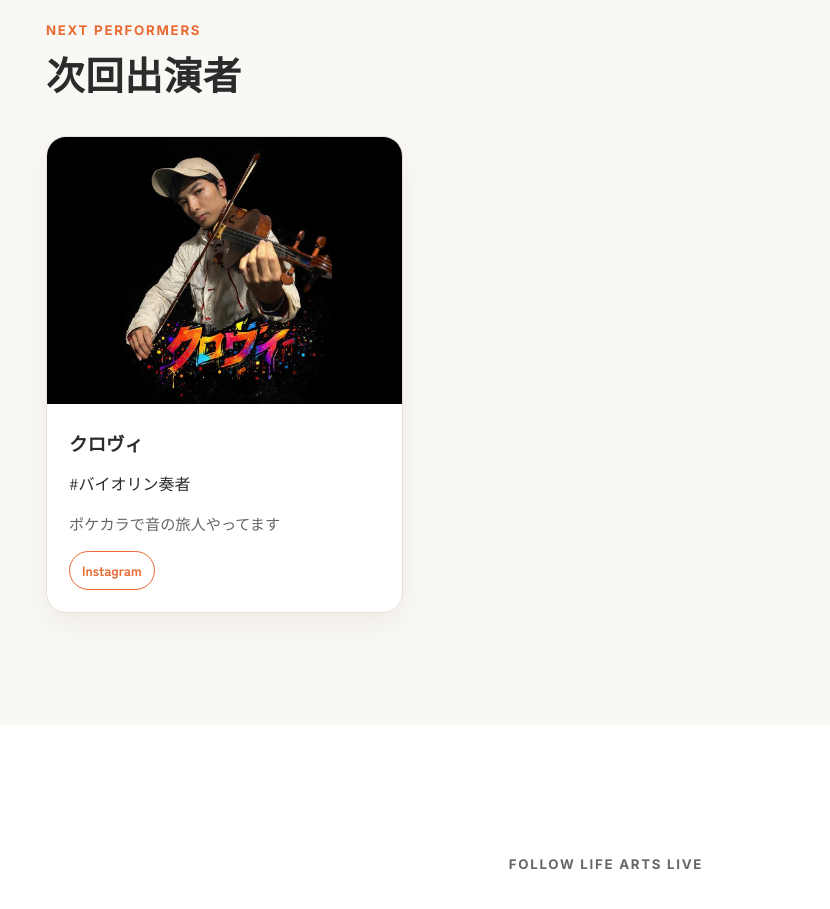
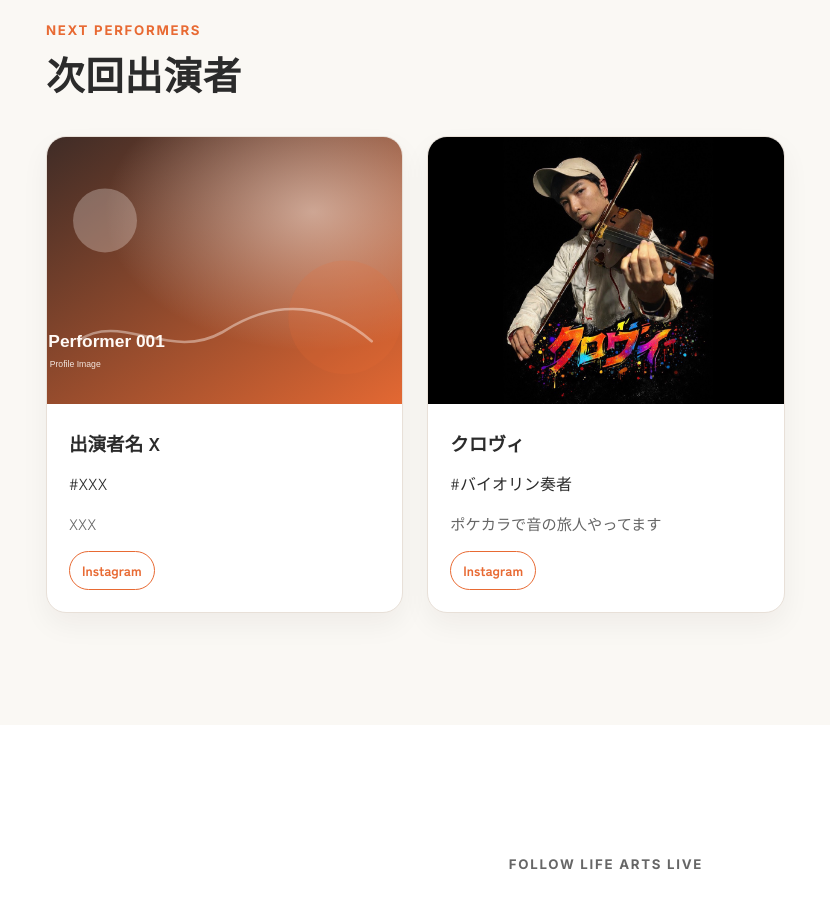
Before and after one commit to araragi0040-jpg/life-arts-live-museum, a Next.js app: page / in a window 1280 px wide. Shown: the part 3360-4269 px from the top of the page, without its empty margins (34-864 px from the left). Built offline with nearby package versions, Linux system fonts and the light colour scheme.

Commit message:
Update nextLive.ts

```diff
--- a/src/data/nextLive.ts
+++ b/src/data/nextLive.ts
@@ -10,5 +10,5 @@ export const nextLive: NextLive = {
   note: "初めての方も、ふらっと触れに来られる夜です。",
   contactUrl: "https://www.instagram.com/kusanone_0912?utm_source=ig_web_button_share_sheet&igsh=ZDNlZDc0MzIxNw==",
   instagramUrl: "href={nextLive.instagramUrl}",
-  performers: ["performer_001", "performer_0000", "performer_0000"],
+  performers: ["performer_001", "performer_1000", "performer_1000"],
 };
```
